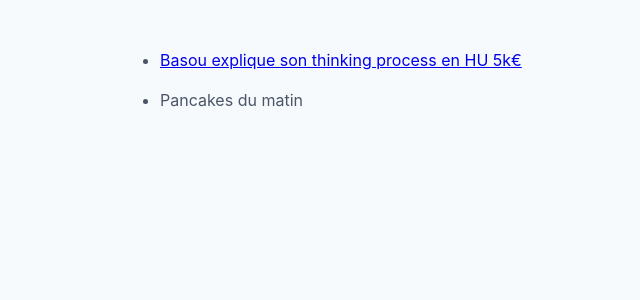
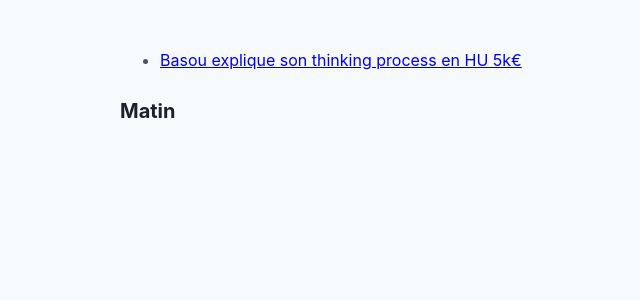
Before and after one commit to greglejeune/blog, a Jekyll site: the page built from index.html, in a window 1280 px wide. Shown: the top 300 px of the page, without its empty margins (72-712 px from the left). Built offline with Jekyll 4.4.1, drawn with Linux system fonts in a browser that asks for light colours.

Commit message:
Update index.html

```diff
--- a/index.html
+++ b/index.html
@@ -10,8 +10,11 @@ layout: blog
 {% endfor %}
 </ul>
 
+<h2>Matin</h2>
 <ul>
-{% for post in site.recettes %}
-    <li>{{ post.title }}</li>
+{% for post in site.recettes.categories['matin'] %}
+    <li>
+        <a href="{{ post.url | prepend: site.baseurl }}">{{ post.title }}</a>
+    </li>
 {% endfor %}
 </ul>
```
